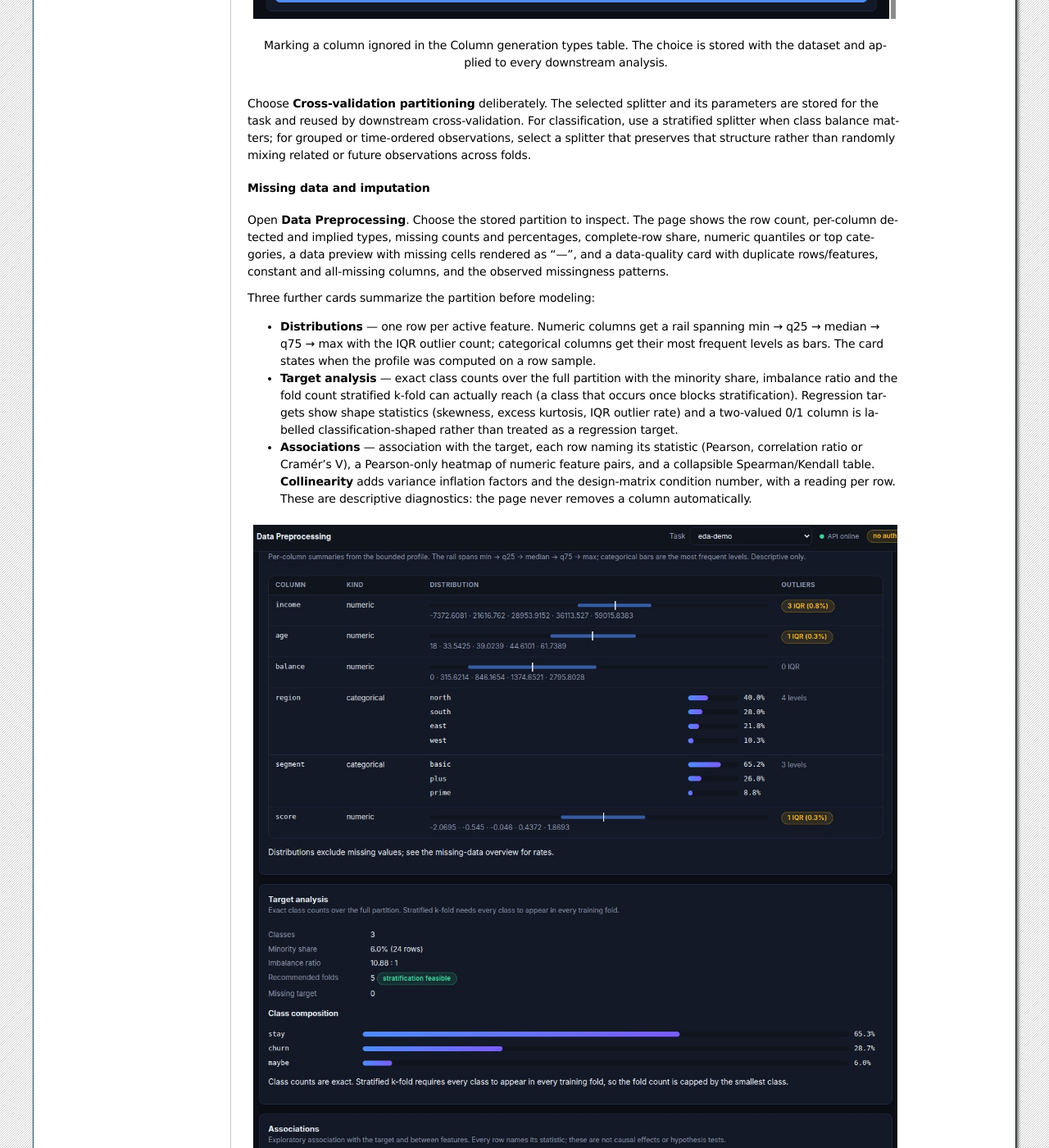
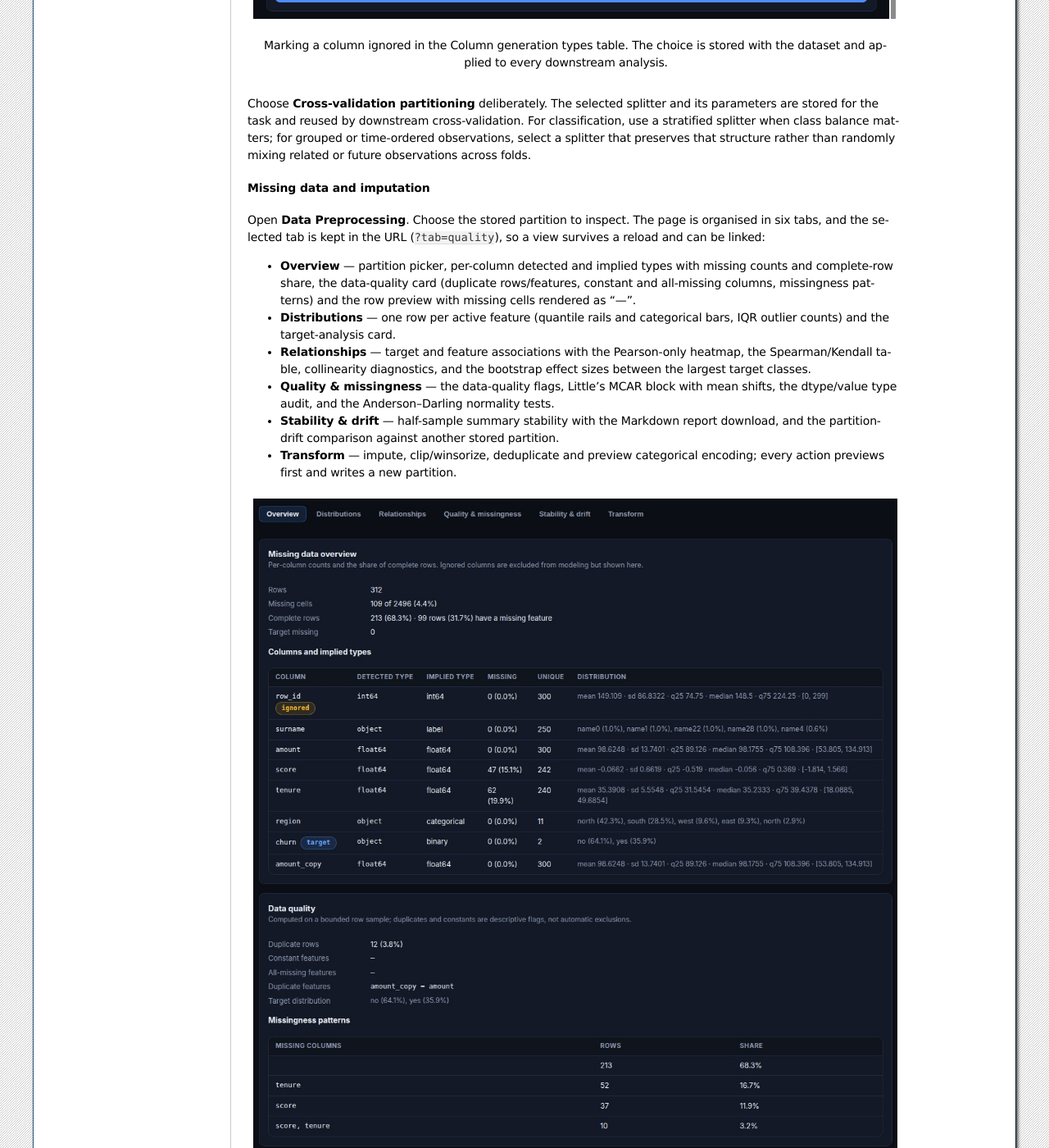
Before and after one commit to mghasemi/sksurrogate, a Sphinx documentation site: the page built from docs/ui-manual.rst, in a window 1280 px wide and 1400 px high, scrolled down 4215 px. Shown: the whole window at 82% size. Built offline with Sphinx 7.4.7, drawn with Linux system fonts in a browser that asks for light colours; some of the changed text lies outside the part shown.

Commit message:
feat(webui): group the Data Preprocessing cards into tabs
The page had grown to twelve stacked cards after the EDA work and read as one
long sequence. This groups them by the question each answers:

  Overview              partition, missing-data profile, data quality, preview
  Distributions         per-column distributions, target analysis
  Relationships         associations, collinearity, effect sizes
  Quality / missingness flags, Little's MCAR, type audit, formal tests
  Stability / drift     half-sample stability + report, partition drift
  Transform             deduplicate, encoding preview, impute, clip

The active tab is URL-synced (?tab=quality): it survives a reload and can be
deep-linked. Only the active tab's cards mount, so the drift request now runs
when its tab is opened instead of on every page load.

Verified in the running app: each tab renders exactly its cards (Overview 3,
Distributions 2, Relationships 3, Quality 4, Stability 2, Transform 4 plus the
always-visible partition picker), deep link ?tab=quality selects the tab,
reload keeps it, tab clicks update the query string, and no card is duplicated
or lost. npm run build clean; Sphinx HTML 0 warnings; 653 Python tests still
pass. docs/images/ui-preprocessing.png recaptured with the tab bar.

```diff
--- a/CHANGELOG.rst
+++ b/CHANGELOG.rst
@@ -59,6 +59,11 @@ Data Preprocessing page
   ``eda-stability.csv``, ``eda-quality-flags.csv`` and ``eda-report.md`` from
   the same helpers the Data page uses, so the offline report and the UI cannot
   drift apart.
+* **Tabbed Data Preprocessing page**: the twelve cards are grouped into
+  **Overview**, **Distributions**, **Relationships**, **Quality & missingness**,
+  **Stability & drift** and **Transform**. The active tab lives in the URL
+  (``?tab=quality``), so a view survives a reload and can be linked; only the
+  active tab's cards mount, so the drift query runs when its tab is opened.
 
 Categorical encoding, outlier clipping and duplicate removal
 ~~~~~~~~~~~~~~~~~~~~~~~~~~~~~~~~~~~~~~~~~~~~~~~~~~~~~~~~~~~~~
--- a/docs/ui-manual.rst
+++ b/docs/ui-manual.rst
@@ -198,14 +198,35 @@ observations across folds.
 Missing data and imputation
 ^^^^^^^^^^^^^^^^^^^^^^^^^^^
 
-Open **Data Preprocessing**. Choose the stored partition to inspect. The page
-shows the row count, per-column detected and implied types, missing counts and
-percentages, complete-row share, numeric quantiles or top categories, a data
-preview with missing cells rendered as “—”, and a data-quality card with
-duplicate rows/features, constant and all-missing columns, and the observed
-missingness patterns.
+Open **Data Preprocessing**. Choose the stored partition to inspect. The page is
+organised in six tabs, and the selected tab is kept in the URL
+(``?tab=quality``), so a view survives a reload and can be linked:
 
-Three further cards summarize the partition before modeling:
+* **Overview** — partition picker, per-column detected and implied types with
+  missing counts and complete-row share, the data-quality card (duplicate
+  rows/features, constant and all-missing columns, missingness patterns) and the
+  row preview with missing cells rendered as “—”.
+* **Distributions** — one row per active feature (quantile rails and categorical
+  bars, IQR outlier counts) and the target-analysis card.
+* **Relationships** — target and feature associations with the Pearson-only
+  heatmap, the Spearman/Kendall table, collinearity diagnostics, and the
+  bootstrap effect sizes between the largest target classes.
+* **Quality & missingness** — the data-quality flags, Little's MCAR block with
+  mean shifts, the dtype/value type audit, and the Anderson–Darling normality
+  tests.
+* **Stability & drift** — half-sample summary stability with the Markdown report
+  download, and the partition-drift comparison against another stored partition.
+* **Transform** — impute, clip/winsorize, deduplicate and preview categorical
+  encoding; every action previews first and writes a new partition.
+
+.. figure:: images/ui-preprocessing.png
+   :alt: Data Preprocessing page with the six-tab bar and the Overview tab
+   :width: 100%
+
+   The tab bar with **Overview** active: missing-data profile, data-quality flags
+   and the row preview. Transformations live under **Transform**.
+
+The remaining tabs group the cards by question:
 
 * **Distributions** — one row per active feature. Numeric columns get a rail
   spanning min → q25 → median → q75 → max with the IQR outlier count; categorical
@@ -231,7 +252,7 @@ Three further cards summarize the partition before modeling:
    Distribution rails, exact target composition, association heatmap and VIF
    table for a registered partition; every card states its sampling scope.
 
-Below them, three diagnostic cards turn the profile into review decisions:
+Under **Quality & missingness**, three diagnostic cards turn the profile into review decisions:
 
 * **Data-quality flags** — identifier-like columns (high distinct ratio or an
   id/name hint; continuous measurements are not flagged), high-cardinality text
@@ -256,7 +277,7 @@ Below them, three diagnostic cards turn the profile into review decisions:
    Flags, Little's MCAR statistic and dtype/value mismatches; every entry names
    its column and no flag removes anything automatically.
 
-Four cards turn the diagnostics into statistics and comparisons:
+The **Stability & drift** and **Quality & missingness** tabs add the statistics:
 
 * **Formal tests (Anderson–Darling)** — one row per numeric feature with the
   statistic, the tabulated critical value at α = 0.05, the verdict, and the
@@ -319,12 +340,6 @@ quantile winsorizing and z-score clipping. Select numeric columns, preview the
 bounds, how many values each tail moves, and the before/after mean and standard
 deviation, then save a new partition. The target and ignored columns are refused,
 and non-numeric selections are rejected.
-
-.. figure:: images/ui-preprocessing.png
-   :alt: Data Preprocessing page with missing-data overview and imputation controls
-   :width: 100%
-
-   Missing-data profile and the imputation card; saving writes a new partition.
 
 Experiment Design (external experiments)
 ~~~~~~~~~~~~~~~~~~~~~~~~~~~~~~~~~~~~~~~~
```
Also changed, not shown: webui/src/pages/Preprocessing.tsx (+67 -3 lines), docs/images/ui-preprocessing.png.
